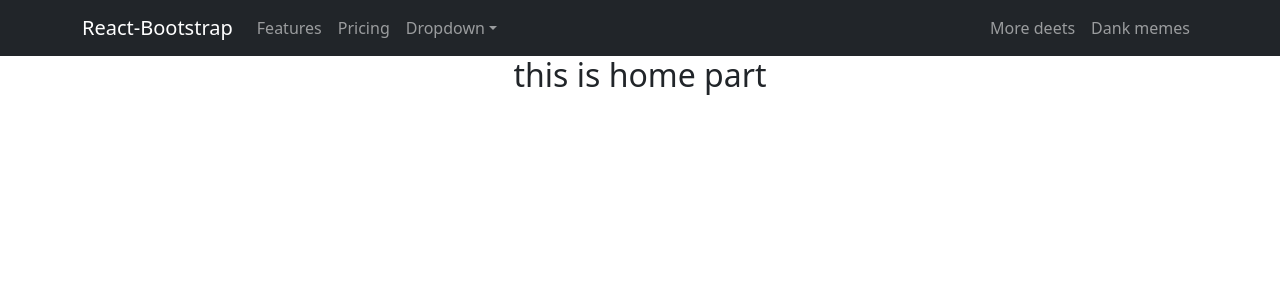
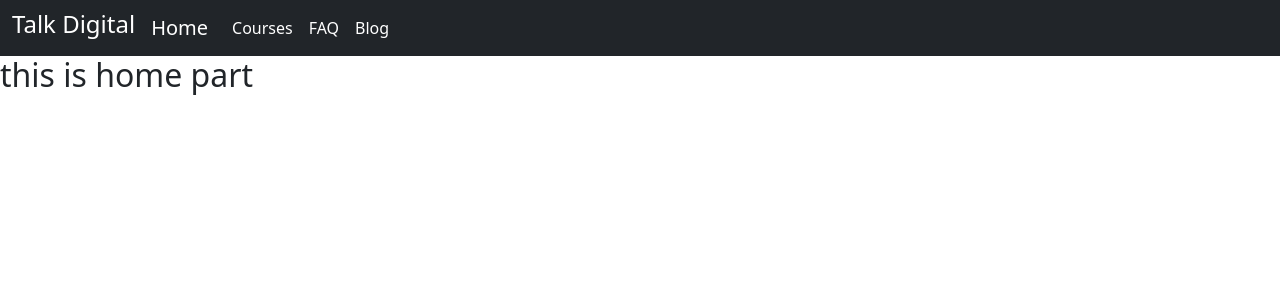
Before and after one commit to AsaduzzamanAshik1610/learning-platfrom, a React (Create React App) app: page / in a window 1280 px wide. Shown: the top 300 px of the page. Built offline with nearby package versions, Linux system fonts and the light colour scheme.

Commit message:
added the course

```diff
--- a/src/App.js
+++ b/src/App.js
@@ -4,7 +4,7 @@ import { routes } from './Components/Routes/Routes';
 
 function App() {
   return (
-    <div className="App">
+    <div>
       <RouterProvider router={routes}></RouterProvider>
     </div>
   );
--- /dev/null
+++ b/src/Components/Course/Course.js
@@ -0,0 +1,12 @@
+import React from 'react';
+
+const Course = ({sub}) => {
+    return (
+        <div>
+          <h2>course name:{sub.name}</h2>
+          <p>id:{sub.id}</p>
+        </div>
+    );
+};
+
+export default Course;
--- /dev/null
+++ b/src/Components/Courses/Courses.js
@@ -0,0 +1,30 @@
+import React from 'react';
+import { useEffect } from 'react';
+import { useState } from 'react';
+import { Link } from 'react-router-dom';
+import Course from '../Course/Course';
+
+const Courses = () => {
+    const [courses, setCourses] = useState([]);
+    useEffect(()=>{
+        fetch('http://localhost:7000/regular-courses')
+        .then(res=> res.json())
+        .then(data=> setCourses(data))
+    },[])
+    return (
+      <div>
+        <h4>All Courses :{courses.length} </h4>
+        <div>
+            {
+                courses.map(sub=> <Course
+                key={sub.id}
+                sub={sub}
+                ></Course>)
+                // courses.map(course=><p key={course.id}><Link to={course.id}>{course.name}</Link></p>)
+            }
+        </div>
+      </div>
+    );
+};
+
+export default Courses;
--- a/src/Components/Header/Header.js
+++ b/src/Components/Header/Header.js
@@ -1,40 +1,30 @@
 import React from 'react';
-import Container from 'react-bootstrap/Container';
-import Nav from 'react-bootstrap/Nav';
-import Navbar from 'react-bootstrap/Navbar';
-import NavDropdown from 'react-bootstrap/NavDropdown';
+import { Link } from 'react-router-dom';
 
 const Header = () => {
     return (
-        <Navbar collapseOnSelect expand="lg" bg="dark" variant="dark">
-        <Container>
-          <Navbar.Brand href="#home">React-Bootstrap</Navbar.Brand>
-          <Navbar.Toggle aria-controls="responsive-navbar-nav" />
-          <Navbar.Collapse id="responsive-navbar-nav">
-            <Nav className="me-auto">
-              <Nav.Link href="#features">Features</Nav.Link>
-              <Nav.Link href="#pricing">Pricing</Nav.Link>
-              <NavDropdown title="Dropdown" id="collasible-nav-dropdown">
-                <NavDropdown.Item href="#action/3.1">Action</NavDropdown.Item>
-                <NavDropdown.Item href="#action/3.2">
-                  Another action
-                </NavDropdown.Item>
-                <NavDropdown.Item href="#action/3.3">Something</NavDropdown.Item>
-                <NavDropdown.Divider />
-                <NavDropdown.Item href="#action/3.4">
-                  Separated link
-                </NavDropdown.Item>
-              </NavDropdown>
-            </Nav>
-            <Nav>
-              <Nav.Link href="#deets">More deets</Nav.Link>
-              <Nav.Link eventKey={2} href="#memes">
-                Dank memes
-              </Nav.Link>
-            </Nav>
-          </Navbar.Collapse>
-        </Container>
-      </Navbar>
+    <nav className="navbar navbar-expand-lg bg-dark">
+     <div className="container-fluid">
+     <h4 className='me-3 text-white'>Talk Digital</h4>
+    <Link className="navbar-brand text-white" to="/">Home</Link>
+    <button className="navbar-toggler" type="button" data-bs-toggle="collapse" data-bs-target="#navbarNav" aria-controls="navbarNav" aria-expanded="false" aria-label="Toggle navigation">
+      <span className="navbar-toggler-icon"></span>
+    </button>
+    <div className="collapse navbar-collapse" id="navbarNav">
+      <ul className="navbar-nav">
+        <li className="nav-item">
+          <Link className="nav-link active text-white" aria-current="page" to="/courses">Courses</Link>
+        </li>
+        <li className="nav-item">
+          <Link className="nav-link text-white" href="#">FAQ</Link>
+        </li>
+        <li className="nav-item">
+          <Link className="nav-link text-white" href="#">Blog</Link>
+        </li>
+      </ul>
+    </div>
+  </div>
+</nav>
     );
 };
 
--- a/src/Components/Routes/Routes.js
+++ b/src/Components/Routes/Routes.js
@@ -1,4 +1,5 @@
 import { createBrowserRouter } from "react-router-dom";
+import Courses from "../Courses/Courses";
 import Home from "../Home/Home";
 import Main from "./LayOut/Main";
 
@@ -11,6 +12,10 @@ export const routes = createBrowserRouter([
                 path:'/',
                 element:<Home></Home>,
             },
+            {
+                path:'/courses',
+                element:<Courses></Courses>
+            }
 
         ]
        }
```
